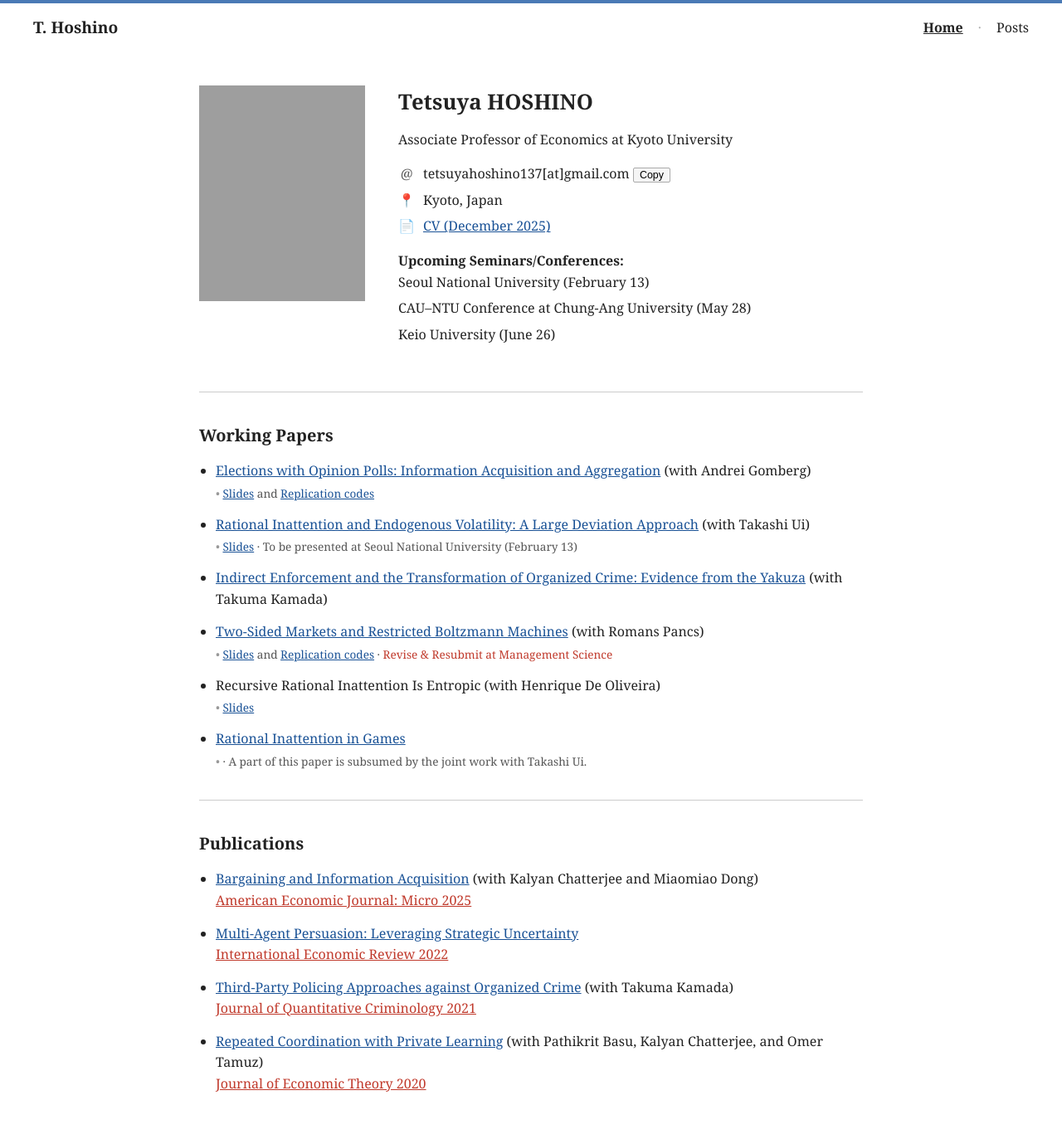
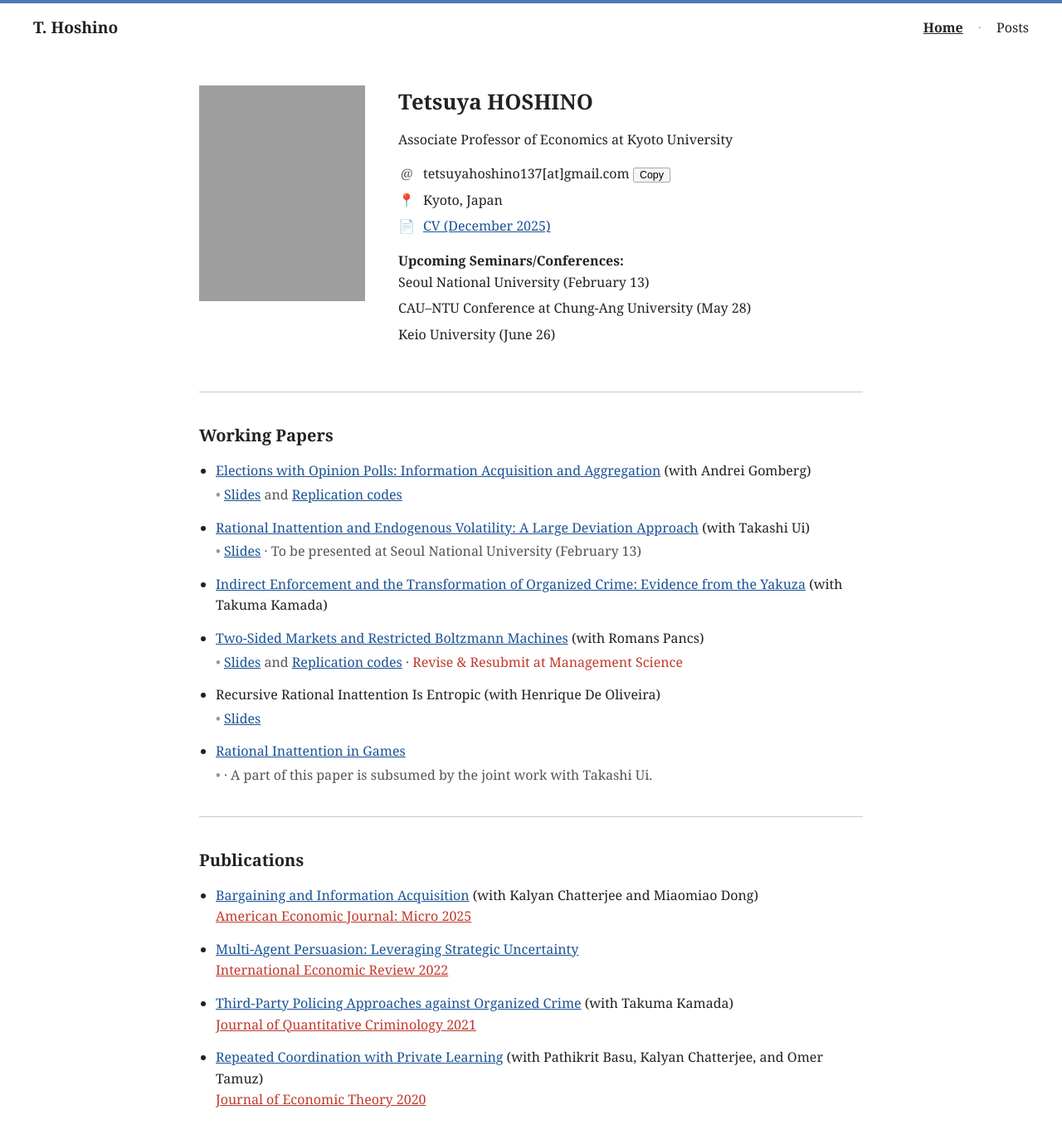
Before and after one commit to tetsuyahoshino137/tetsuyahoshino137.github.io, a Jekyll site: the page built from index.md, in a window 1280 px wide. Shown: the whole page at 83% size. Built offline with Jekyll 4.4.1, drawn with Linux system fonts in a browser that asks for light colours; grey boxes are pictures that could not be loaded.

Commit message:
Update default.html

```diff
--- a/_layouts/default.html
+++ b/_layouts/default.html
@@ -134,7 +134,6 @@
     }
 
     .meta {
-      font-size: 0.85em;
       color: #555;
       display: block;
       padding-left: 1.2em;
```
